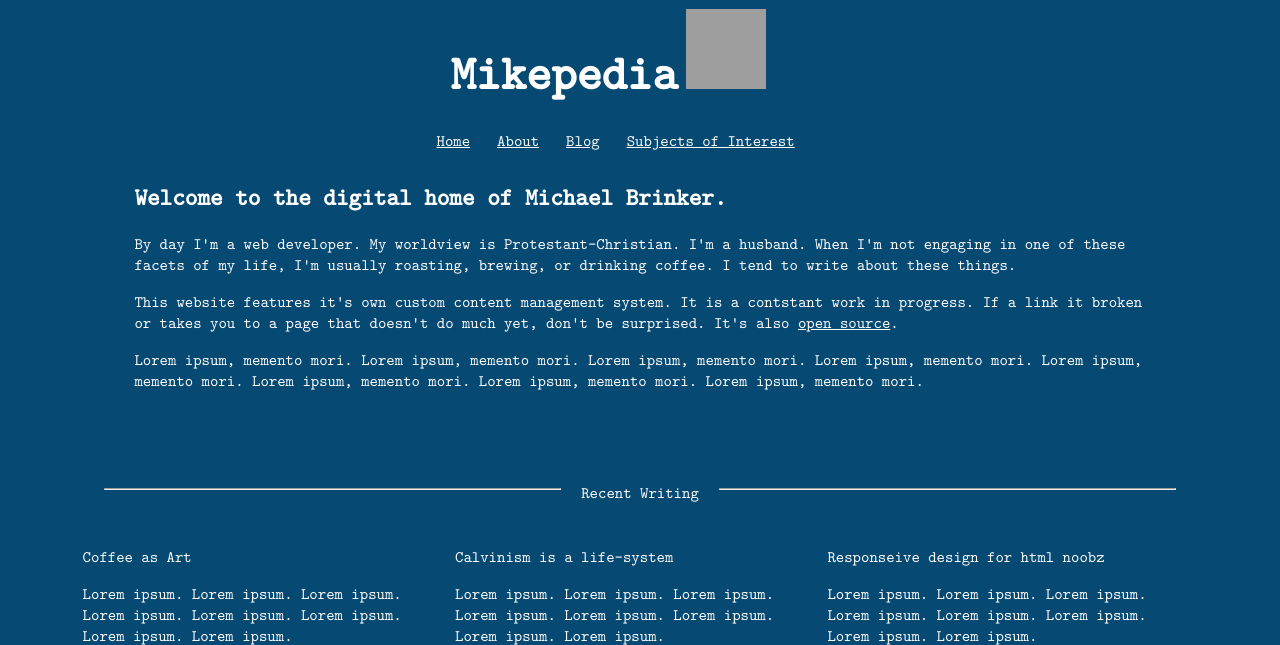
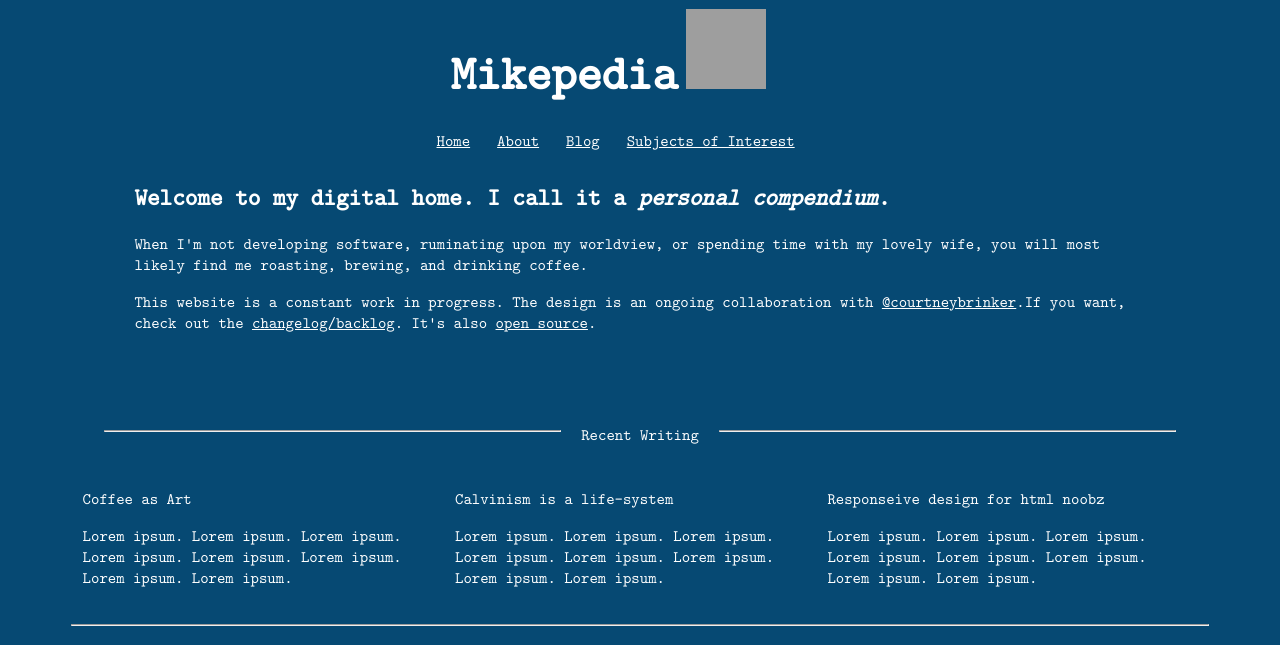
Before and after one commit to themikejr/mikepedia-spring-boot, a Spring app: page /home in a window 1280 px wide. Shown: the top 645 px of the page. Run offline with Thymeleaf, Linux system fonts and the light colour scheme; the template is opened without the code that fills it, so the values that code supplies are empty; grey boxes are pictures that could not be loaded.

Commit message:
Updated home page with links.

```diff
--- a/src/main/resources/templates/footer.html
+++ b/src/main/resources/templates/footer.html
@@ -1,6 +1,6 @@
 <footer>
 	<div class="social-footer">
-		<p>Follow me on <a href="#">Twitter</a></p>.
+		<p>Follow me on <a href="http://twitter.com/themikejr" target="_blank">Twitter</a></p>.
 	</div>
 	<div class="hidden-reminder"><p>Memento Mori</p></div>
 </footer>
--- a/src/main/resources/templates/home.html
+++ b/src/main/resources/templates/home.html
@@ -13,10 +13,9 @@
 		<nav th:include="nav"></nav>
 
 		<div class="welcome">
-			<h2>Welcome to the digital home of Michael Brinker.</h2>
-			<p class="welcome-message">By day I'm a web developer. My worldview is Protestant-Christian. I'm a husband. When I'm not engaging in one of these facets of my life, I'm usually roasting, brewing, or drinking coffee. I tend to write about these things.</p>
-			<p>This website features it's own custom content management system. It is a contstant work in progress. If a link it broken or takes you to a page that doesn't do much yet, don't be surprised. It's also <a href="#">open source</a>.</p>
-			<p>Lorem ipsum, memento mori. Lorem ipsum, memento mori. Lorem ipsum, memento mori. Lorem ipsum, memento mori. Lorem ipsum, memento mori. Lorem ipsum, memento mori. Lorem ipsum, memento mori. Lorem ipsum, memento mori.</p>
+			<h2>Welcome to my digital home. I call it a <em>personal compendium</em>.</h2>
+			<p class="welcome-message">When I'm not developing software, ruminating upon my worldview, or spending time with my lovely wife, you will most likely find me roasting, brewing, and drinking coffee.</p>
+			<p>This website is a constant work in progress. The design is an ongoing collaboration with <a href="http://twitter.com/courtneybrinker" target="_blank">@courtneybrinker</a>.If you want, check out the <a th:href="@{/blog/backlog}">changelog/backlog</a>. It's also <a href="http://github.com/themikejr/mikepedia" target="_blank">open source</a>.</p>
 		</div>
 
 		<div class="articles-of-interest">
```
